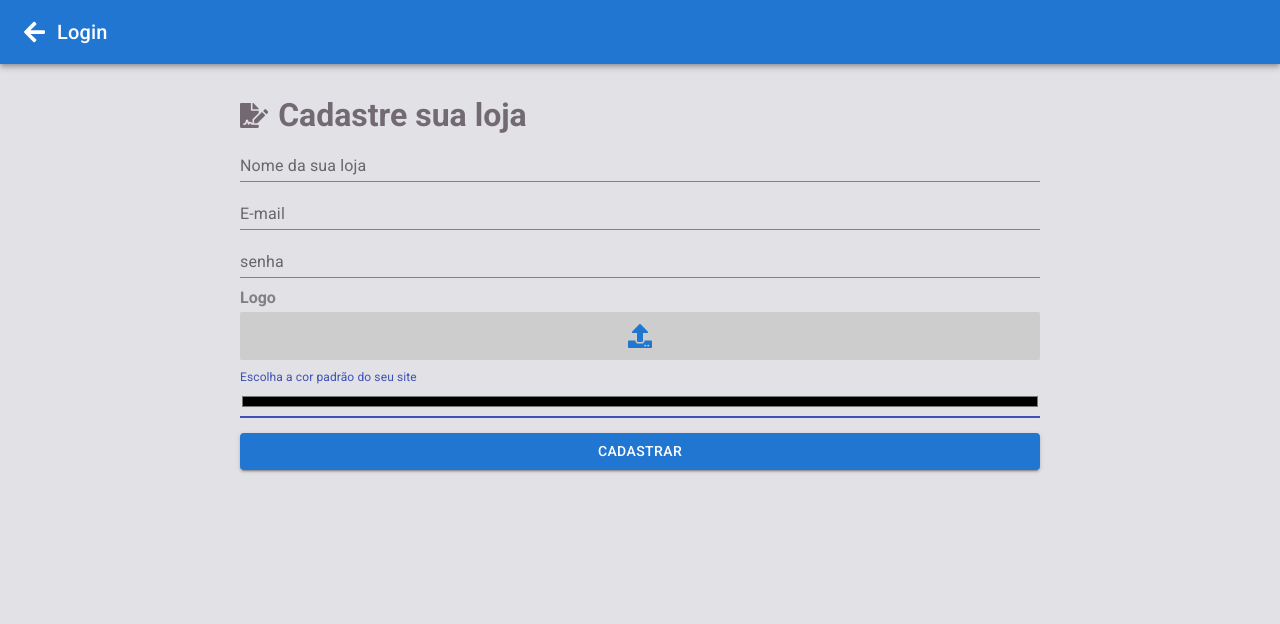
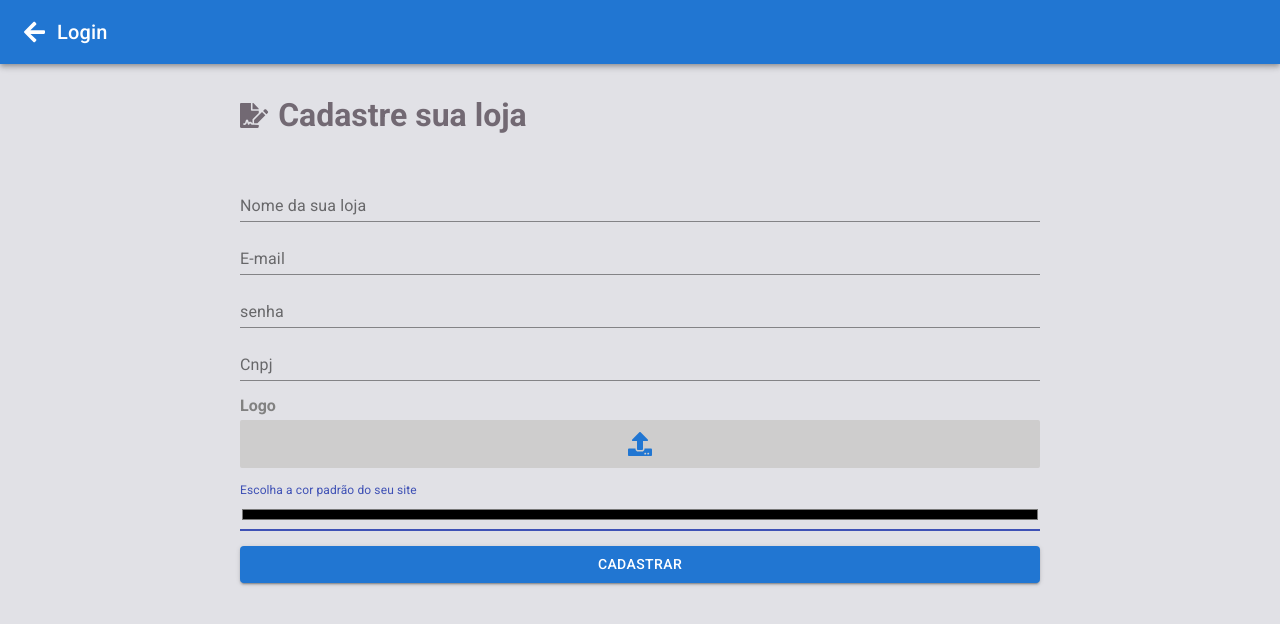
Before and after one commit to OdairFTeixeira/hackathon-web-project, a Next.js app: page /cadastroLoja in a window 1280 px wide. Shown: the top 624 px of the page. Built offline with nearby package versions, Linux system fonts and the light colour scheme.

Commit message:
Ajustando cadastro de loja

```diff
--- a/src/pages/cadastroLoja.tsx
+++ b/src/pages/cadastroLoja.tsx
@@ -36,11 +36,24 @@ const CadastroLojas: React.FC = () => {
             <FontAwesomeIcon className={styles.iconTitle} icon={faFileSignature} />
             <h1 className={styles.title}>Cadastre sua loja</h1>
           </div>
-          <TextField className={styles.input} label="Nome da sua loja" fullWidth={true} />
-          <TextField className={styles.input} type="email" label="E-mail" fullWidth={true} />
-          <TextField className={styles.input} type="password" label="senha" fullWidth={true} />
-          <ImageUpload label="Logo" />
-          <TextField className={styles.input} type="color" focused={true} label="Escolha a cor padrão do seu site" fullWidth={true} />
+          <div className={styles.input}>
+            <TextField label="Nome da sua loja" fullWidth={true} />
+          </div>
+          <div className={styles.input}>
+            <TextField className={styles.input} type="email" label="E-mail" fullWidth={true} />
+          </div>
+          <div className={styles.input}>
+            <TextField className={styles.input} type="password" label="senha" fullWidth={true} />
+          </div>
+          <div className={styles.input}>
+            <TextField className={styles.input} type="cnpj" label="Cnpj" fullWidth={true} />
+          </div>
+          <div className={styles.input}>
+            <ImageUpload label="Logo" />
+          </div>
+          <div className={styles.input}>
+            <TextField className={styles.input} type="color" focused={true} label="Escolha a cor padrão do seu site" fullWidth={true} />
+          </div>
           <Button className={styles.button} variant="contained" color="secondary">
             Cadastrar
           </Button>
--- a/src/styles/pages/cadastroLoja.module.css
+++ b/src/styles/pages/cadastroLoja.module.css
@@ -19,6 +19,7 @@
   display: flex;
   flex-direction: row;
   align-items: center;
+  margin-bottom: 35px;
 }
 
 .iconTitle {
@@ -32,5 +33,5 @@
 }
 
 .input {
-  margin-top: 10px;
+  margin-top: 5px;
 }
```
Also changed, not shown: src/pages/dashboard-loja.tsx (added, +43 -0 lines).
